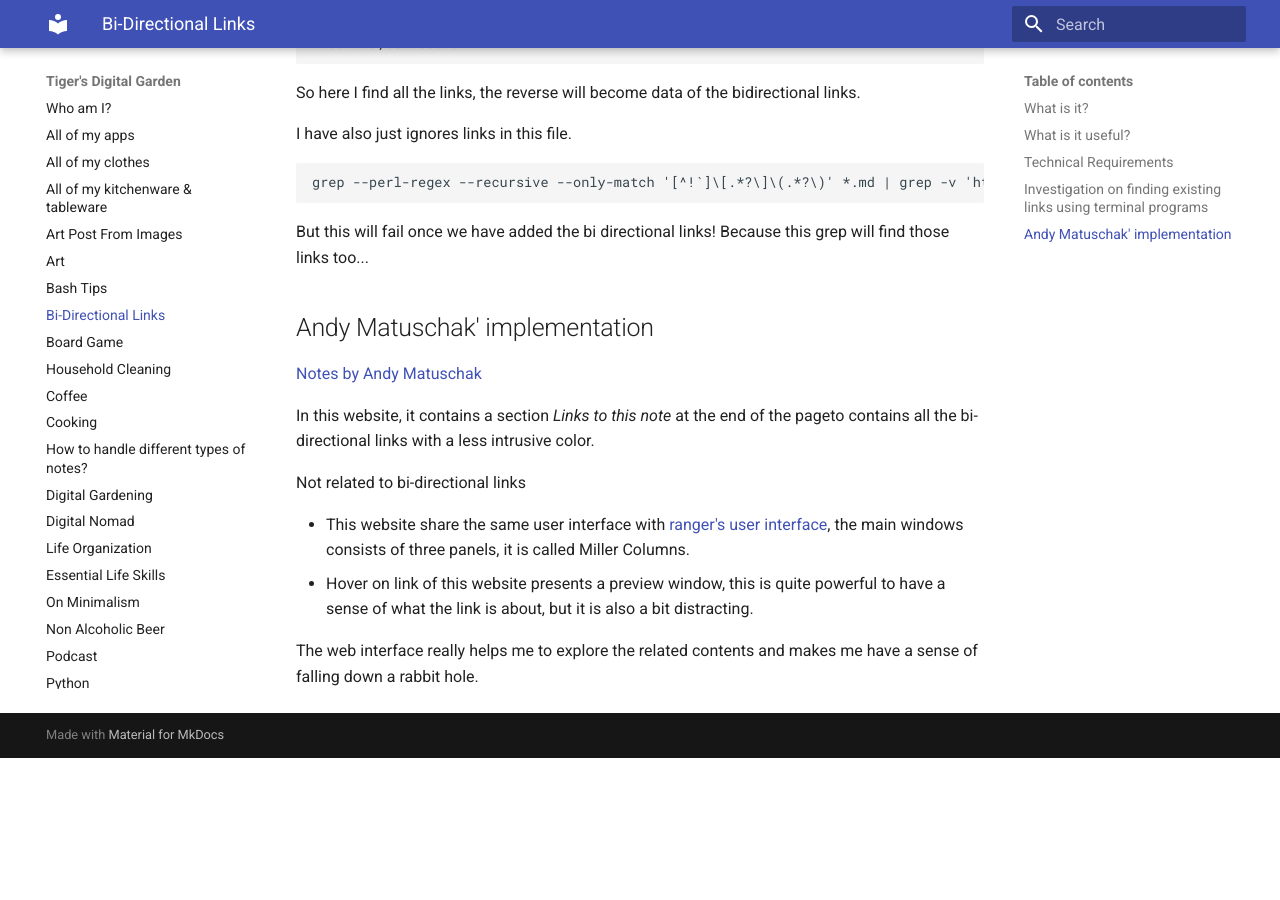
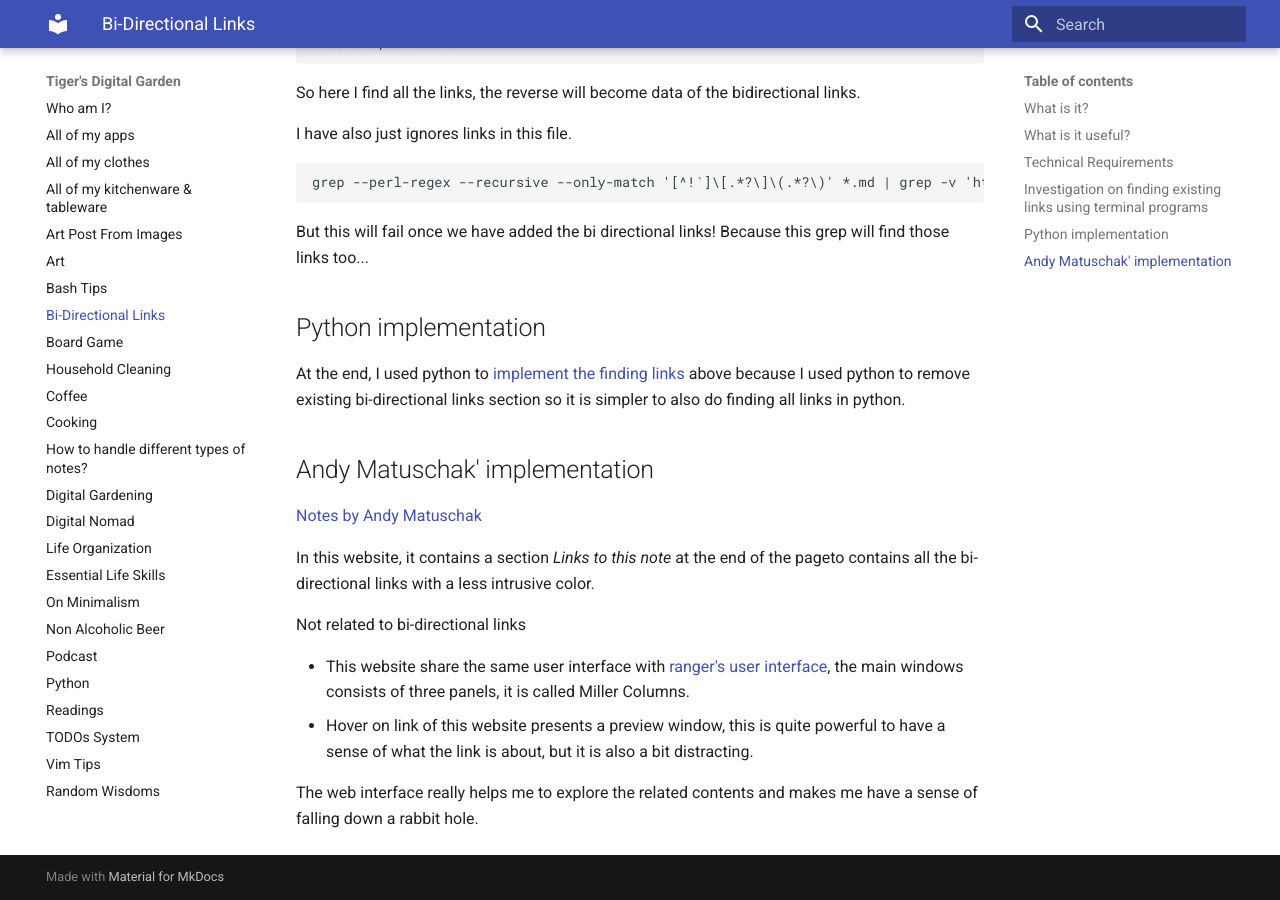
Before and after one commit to ynotstartups/notes, an MkDocs documentation site: the page built from notes/bi-directional-links.md, in a window 1280 px wide and 900 px high, scrolled down 1651 px. Built offline with MkDocs 1.6.1 and Material for MkDocs 9.7.7, drawn with Linux system fonts in a browser that asks for light colours; before the commit the page ends 2409 px from its top, so only the background shows below that.

Commit message:
add Python implementation

```diff
--- a/notes/bi-directional-links.md
+++ b/notes/bi-directional-links.md
@@ -75,6 +75,12 @@
 
 But this will fail once we have added the bi directional links! Because this grep will find those links too...
 
+## Python implementation
+
+At the end, I used python to [implement the finding links](https://github.com/ynotstartups/notes/blob/1c0230e6049fc28738806e9384a1bfbebb416121/bin/generate-bi-directional-links.py#L69) above because I used python to remove existing bi-directional links section so it is simpler to also do finding all links in python.
+
+
+
 
 ## Andy Matuschak' implementation
 
```
